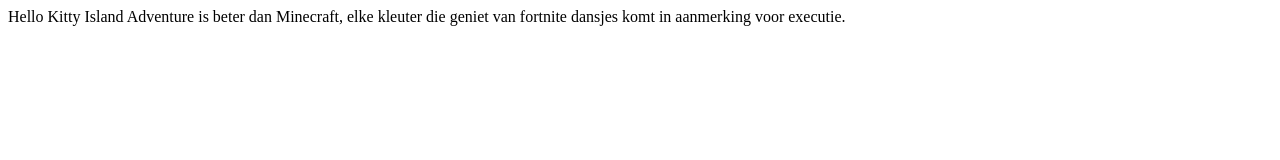
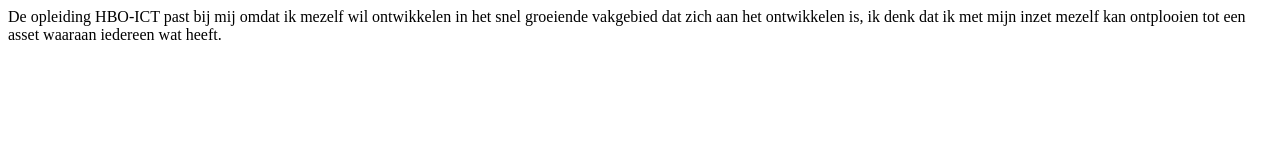
Before and after one commit to LeslieScherbeijn/LeslieS.github.io, a plain HTML site: page profile.html in a window 1280 px wide. Drawn offline with Linux system fonts and the light colour scheme.

Commit message:
Update profile.html
working site localhost

```diff
--- a/profile.html
+++ b/profile.html
@@ -4,5 +4,5 @@
   <title>myportfoliowebsite</title>
   </head>
   <body>
-    Hello Kitty Island Adventure is beter dan Minecraft, elke kleuter die geniet van fortnite dansjes komt in aanmerking voor executie.
+    De opleiding HBO-ICT past bij mij omdat ik mezelf wil ontwikkelen in het snel groeiende vakgebied dat zich aan het ontwikkelen is, ik denk dat ik met mijn inzet mezelf kan ontplooien tot een asset waaraan iedereen wat heeft.
     </body>
```
